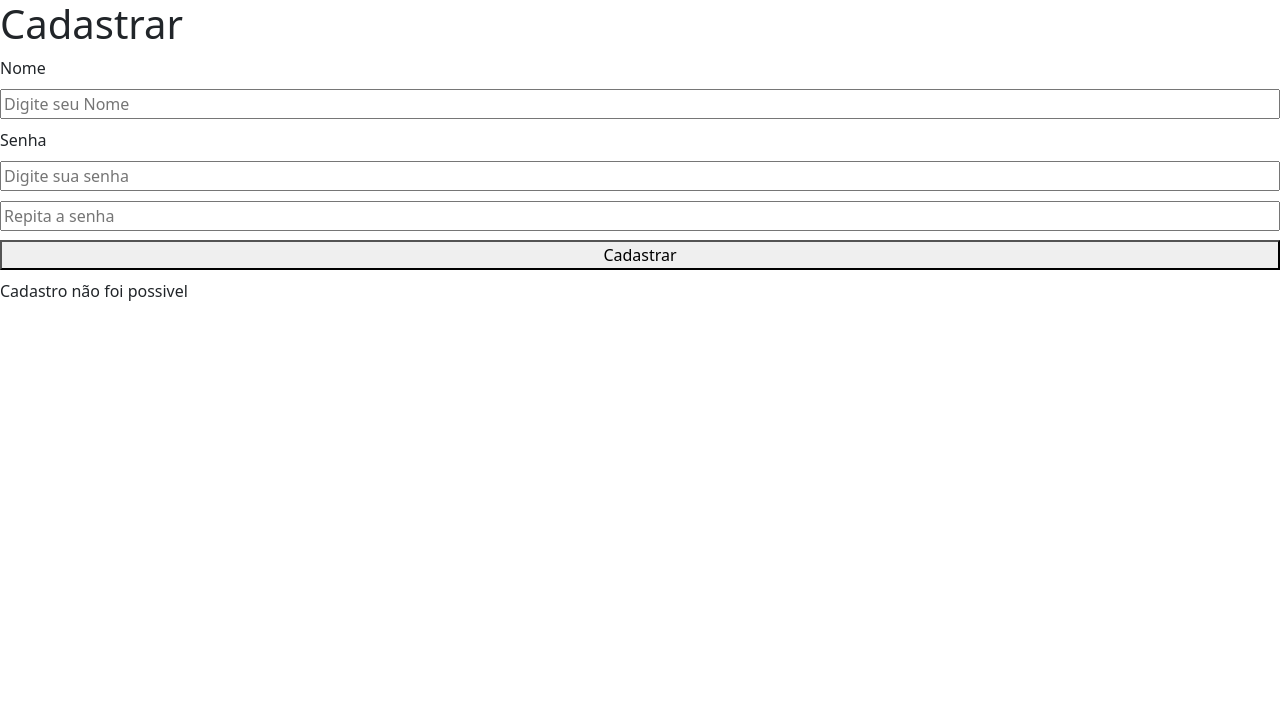
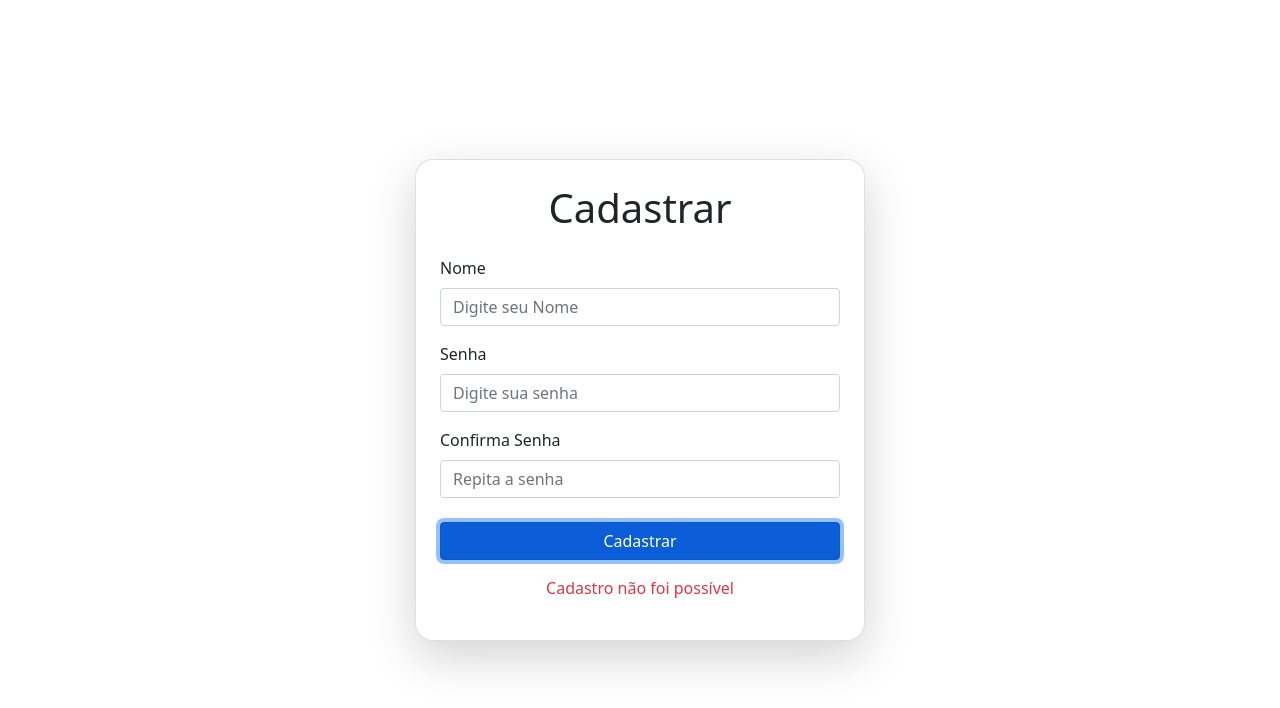
Before and after one commit to Pedrovmss/plataforma-tcc-frontend, a React (Vite) app: page /cadastro in a window 1280 px wide. Both pictures are taken after a click on the button "Cadastrar". Shown: the top 708 px of the page. Built offline with nearby package versions, Linux system fonts and the light colour scheme.

Commit message:
Restaurando aparencia do login de antes

```diff
--- a/src/JSX/Cadastro.jsx
+++ b/src/JSX/Cadastro.jsx
@@ -1,64 +1,122 @@
-import { useState } from 'react'
-import "/src/CSS/formulario.css"
+import { useState } from "react";
 
 function App_Cadastro() {
 
-  const [nome, setNome] = useState("")
-  const [senha, setSenha] = useState("")
-  const [senhaConfirm, setsenhaConfirm] = useState("")
-  const [login_status, setLogin_status] = useState(null)
+  const [nome, setNome] = useState("");
+  const [senha, setSenha] = useState("");
+  const [senhaConfirm, setsenhaConfirm] = useState("");
+  const [login_status, setLogin_status] = useState(null);
 
-
-  const registrarNome = (nome) =>{
-    setNome(nome.target.value)
+  const registrarNome = (event) => {
+    setNome(event.target.value);
   };
 
-  const registrarSenha = (senha) =>{
-    setSenha(senha.target.value)
+  const registrarSenha = (event) => {
+    setSenha(event.target.value);
   };
 
-  const registrarsenhaConfirm = (senhaConfirm) =>{
-    setsenhaConfirm(senhaConfirm.target.value)
+  const registrarsenhaConfirm = (event) => {
+    setsenhaConfirm(event.target.value);
   };
 
-  const verficacaoCadastro = (resposta) =>{
-    if(resposta === "Sucess"){
-      setLogin_status(true)
-    }else{
-      setLogin_status(false)
+  const verficacaoCadastro = (resposta) => {
+    if (resposta === "Sucess") {
+      setLogin_status(true);
+    } else {
+      setLogin_status(false);
     }
-  }
+  };
 
   return (
-    <div id='container-login'>
-      <h1>Cadastrar</h1>
-      <div className='form-login'>
-        <label htmlFor="">Nome</label>
-        <input type="text"
+
+    <main
+      className="container d-flex justify-content-center align-items-center vh-100"
+    >
+
+      <section
+        className="card shadow-lg p-4"
+        style={{
+          width: "450px",
+          borderRadius: "18px"
+        }}
+      >
+
+        <h1 className="text-center mb-4">
+          Cadastrar
+        </h1>
+
+        <div className="mb-3">
+
+          <label className="form-label">
+            Nome
+          </label>
+
+          <input
+            type="text"
+            className="form-control"
             value={nome}
             onChange={registrarNome}
-          placeholder='Digite seu Nome'
-          className='nome-user'
+            placeholder="Digite seu Nome"
           />
-        <label htmlFor="">Senha</label>
-        <input type="password"
+
+        </div>
+
+        <div className="mb-3">
+
+          <label className="form-label">
+            Senha
+          </label>
+
+          <input
+            type="password"
+            className="form-control"
             value={senha}
             onChange={registrarSenha}
-          placeholder='Digite sua senha'
-          className='senha-user'
+            placeholder="Digite sua senha"
           />
-        <input type="password"
+
+        </div>
+
+        <div className="mb-4">
+
+          <label className="form-label">
+            Confirma Senha
+          </label>
+
+          <input
+            type="password"
+            className="form-control"
             value={senhaConfirm}
             onChange={registrarsenhaConfirm}
-          placeholder='Repita a senha'
-          className='senhaConfirm-user'
+            placeholder="Repita a senha"
           />
-        <button onClick={() => verficacaoCadastro(String(""))}>Cadastrar</button>
-        {login_status == true && (<p>Cadastro realizado com sucesso</p>)}
-        {login_status == false && (<p>Cadastro não foi possivel</p>)}
+
         </div>
-    </div>
+
+        <button
+          className="btn btn-primary w-100"
+          onClick={() => verficacaoCadastro(String(""))}
+        >
+          Cadastrar
+        </button>
+
+        {login_status === true && (
+          <p className="text-success text-center mt-3">
+            Cadastro realizado com sucesso
+          </p>
+        )}
+
+        {login_status === false && (
+          <p className="text-danger text-center mt-3">
+            Cadastro não foi possível
+          </p>
+        )}
+
+      </section>
+
+    </main>
+
   );
 }
 
-export default App_Cadastro
+export default App_Cadastro;
--- a/src/JSX/Login.jsx
+++ b/src/JSX/Login.jsx
@@ -1,53 +1,99 @@
-import { useState } from 'react'
-import "/src/CSS/formulario.css"
+import { useState } from "react";
+import "/src/CSS/formulario.css";
 
 function App_Login() {
 
-  const [nome, setNome] = useState("")
-  const [senha, setSenha] = useState("")
-  const [login_status, setLogin_status] = useState(null)
+  const [nome, setNome] = useState("");
+  const [senha, setSenha] = useState("");
+  const [login_status, setLogin_status] = useState(null);
 
-  const registrarNome = (nome) =>{
-    setNome(nome.target.value)
+  const registrarNome = (event) => {
+    setNome(event.target.value);
   };
 
-  const registrarSenha = (senha) =>{
-    setSenha(senha.target.value)
+  const registrarSenha = (event) => {
+    setSenha(event.target.value);
   };
 
-  const verficacaoLogin = (resposta) =>{
-    if(resposta == "Sucesso"){
-      setLogin_status(true)
-    }else{
-      setLogin_status(false)
+  const verficacaoLogin = (resposta) => {
+    if (resposta === "Sucesso") {
+      setLogin_status(true);
+    } else {
+      setLogin_status(false);
     }
-  }
+  };
 
   return (
-    <div id='container-login'>
-      <h1>Login</h1>
-      <div className='form-login'>
-        <label htmlFor="">Nome</label>
-        <input type="text"
+    <main className="container d-flex justify-content-center align-items-center vh-100">
+
+      <section className="card shadow p-4" style={{ width: "450px" }}>
+
+        <h1 className="text-center mb-4">
+          Login
+        </h1>
+
+        <div className="mb-3">
+
+          <label className="form-label">
+            Nome
+          </label>
+
+          <input
+            type="text"
+            className="form-control"
             value={nome}
             onChange={registrarNome}
-          placeholder='Digite seu Nome'
-          className='nome-user'
+            placeholder="Digite seu Nome"
           />
-        <label htmlFor="">Senha</label>
-        <input type="password"
+
+        </div>
+
+        <div className="mb-3">
+
+          <label className="form-label">
+            Senha
+          </label>
+
+          <input
+            type="password"
+            className="form-control"
             value={senha}
             onChange={registrarSenha}
-          placeholder='Digite sua senha'
-          className='senha-user'
+            placeholder="Digite sua senha"
           />
-        <button onClick={() => verficacaoLogin(String(""))}>Login</button>
-        <a href="/src/HTML/Cadastro.html">Não possui conta? crie agora</a>
-        {login_status == true && (<p>Login realizado com sucesso</p>)}
-        {login_status == false && (<p>Usuario ou senha incorretos</p>)}
+
         </div>
-    </div>
+
+        <button
+          className="btn btn-primary w-100"
+          onClick={() => verficacaoLogin(String(""))}
+        >
+          Login
+        </button>
+
+        <a
+          href="/cadastro"
+          className="text-center mt-3"
+        >
+          Não possui conta? Crie agora
+        </a>
+
+        {login_status === true && (
+          <p className="text-success text-center mt-3">
+            Login realizado com sucesso
+          </p>
+        )}
+
+        {login_status === false && (
+          <p className="text-danger text-center mt-3">
+            Usuário ou senha incorretos
+          </p>
+        )}
+
+      </section>
+
+    </main>
   );
 }
 
-export default App_Login
+export default App_Login;
```
Lines whose indentation alone changed are shown as unchanged.
